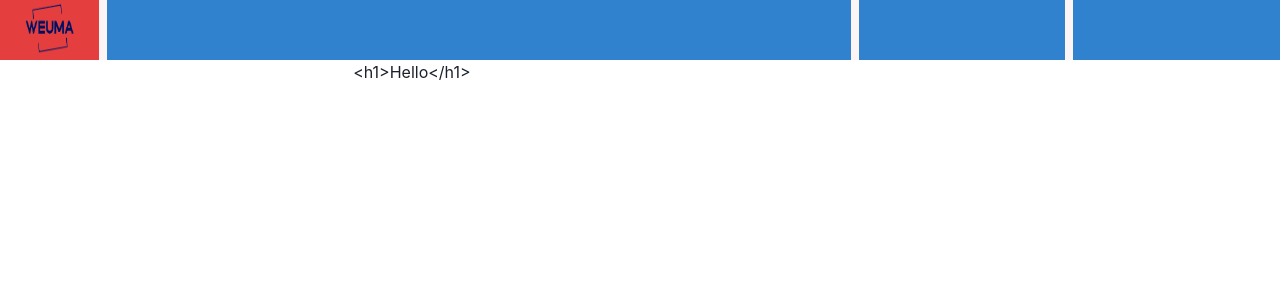
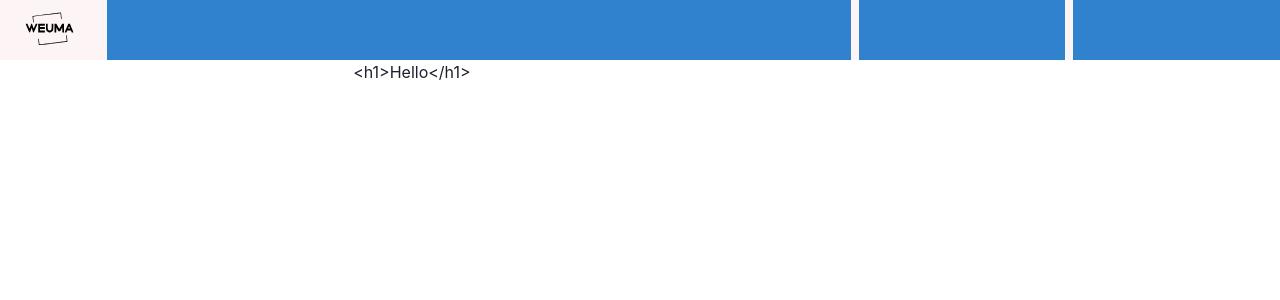
Before and after one commit to CarlosEGCH/weUMa, a React (Create React App) app in the folder weuma/frontend/: page / in a window 1280 px wide. Shown: the top 300 px of the page. Built offline with nearby package versions, Linux system fonts and the light colour scheme.

Commit message:
Changed png logo to svg

```diff
--- a/weuma/frontend/src/components/Navbar.js
+++ b/weuma/frontend/src/components/Navbar.js
@@ -3,7 +3,7 @@ import * as React from "react";
 
 import { useNavigate, Link } from "react-router-dom";
 
-import logo from '../assets/weumaLogo.png';
+import logo from '../assets/logo2SVG.svg';
 
 export default function ButtonAppBar(){
 const navigate = useNavigate();
@@ -11,7 +11,7 @@ const navigate = useNavigate();
 return (
     <Box bg="brand.primary" h="60px">
         <Grid templateColumns='repeat(12, 1fr)' gap={2} h='100%'>
-            <GridItem w='100%' h='100%' bg='red.500' colSpan={1}>
+            <GridItem w='100%' h='100%' colSpan={1}>
                 <Box h='100%'>
                     <Image boxSize='60px' marginLeft='20px' src={logo} alt='weuma logo' />
                 </Box>
```
Also changed, not shown: weuma/frontend/src/assets/logo2SVG.svg (added), weuma/frontend/src/assets/weumaLogo.png (deleted).
